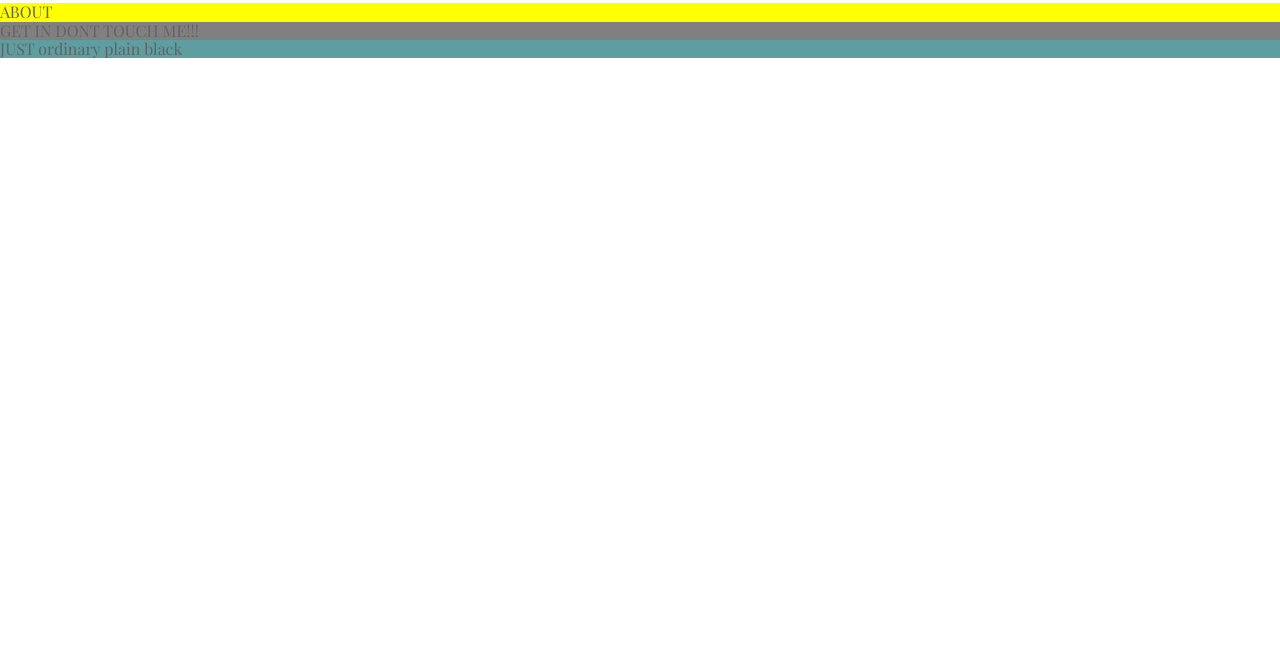
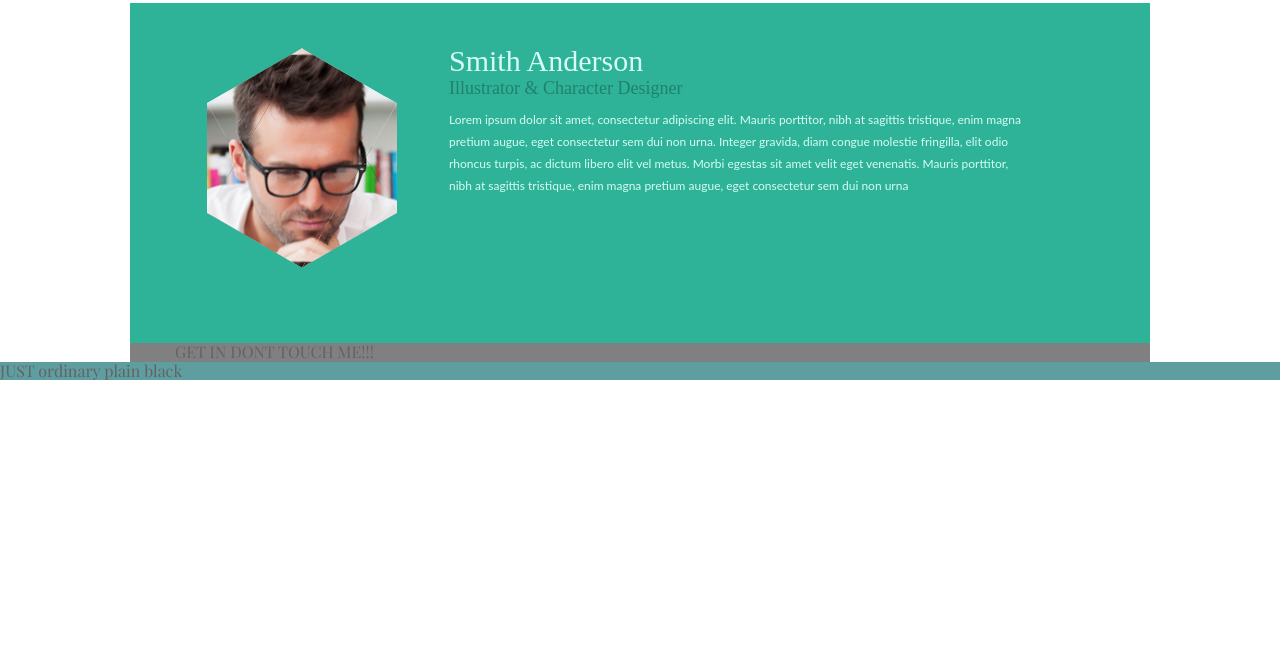
Before and after one commit to guylil/sprint2, a website: page index.html in a window 1280 px wide. Shown: the part 150-800 px from the top of the page. Drawn offline with nearby package versions, Linux system fonts and the light colour scheme; files that its build step writes are made by us from their sources.

Commit message:
changes in ABOUT section 201612061637

```diff
--- a/index.html
+++ b/index.html
@@ -23,8 +23,24 @@
         <section class=" section generator">
             <h2>Meme Generator</h2>
         </section>
-        <section class=" section about">ABOUT</section>
-        <section class=" section formGetInTouch">GET IN DONT TOUCH ME!!!</section>
+        <section class=" section about flex">
+            <div class="hexagon">
+                <div class="face1"></div>
+                <div class="face2"></div>
+                <!--<img src="assets/img/about.png" alt="About picture" class=" article-img hexagon"></img>-->
+            </div>
+
+            <div class="article">
+                <div class=" article-0title">Smith Anderson</div>
+                <div class=" article-1title">Illustrator &amp; Character Designer</div>
+                <div class=" article-text">Lorem ipsum dolor sit amet, consectetur adipiscing elit. Mauris porttitor, nibh at sagittis tristique, enim
+                    magna pretium augue, eget consectetur sem dui non urna. Integer gravida, diam congue molestie fringilla,
+                    elit odio rhoncus turpis, ac dictum libero elit vel metus. Morbi egestas sit amet velit eget venenatis.
+                    Mauris porttitor, nibh at sagittis tristique, enim magna pretium augue, eget consectetur sem dui non
+                    urna</div>
+            </div>
+        </section>
+        <section class=" section form-get-in-touch">GET IN DONT TOUCH ME!!!</section>
     </main>
     <footer class=" main-footer">JUST ordinary plain black</footer>
 
--- /dev/null
+++ b/scss/_hexagon.scss
@@ -0,0 +1,45 @@
+
+.hexagon{
+    margin: 100px auto;
+    width: 190px;
+    height: 110px;
+    position: relative;
+    background-image: url("../assets/img/about.png");
+    background-position: center center;
+    z-index: 1;
+}
+.hexagon .face1,
+.hexagon .face2 {
+  position: absolute;
+  top: 0;
+  left: 0;
+  width: 100%;
+  height: 100%;
+  overflow: hidden;
+  background: inherit;
+  z-index: -1;
+  /* Keeps borders smooth in webkit */
+  backface-visibility: hidden;
+}
+.hexagon .face1:before,
+.hexagon .face2:before {
+  content: '';
+  position: absolute;
+  width: 220px;
+  height: 220px;
+  background: inherit;
+}
+
+.hexagon .face1 { transform: rotate(60deg); }
+.hexagon .face1:before {
+  left: 0;
+  transform-origin: left top;
+  transform: rotate(-60deg) translate(-110px, 0);
+}
+
+.hexagon .face2 { transform: rotate(-60deg); }
+.hexagon .face2:before {
+  right: 0;
+  transform-origin: right top;
+  transform: rotate(60deg) translate(110px, 0);
+}
--- a/scss/_main-sections.scss
+++ b/scss/_main-sections.scss
@@ -1,4 +1,8 @@
 .section{
+    max-width: 1020px;
+    margin: auto;
+    padding-left: em(45px);
+    padding-right: em(100px);
 }
 
 .gallery{
@@ -10,8 +14,46 @@
 }
 
 .about{
-    background-color:yellow;
+    background-color: #2eb398;
+    height: 340px; //should be max-height
+    flex-wrap: wrap;
 }
-.formGetInTouch{
+.article{
+    font-family: "Maven Pro Regular";
+    font-weight: 400;
+    max-height: 340px;
+    flex-flow: column;
+    padding: 0 em(20px);
+}
+.article-0title{
+    margin-top: em(29px);
+    // max-height: rem(22px);
+    color: #d7fcf5;
+    font-size: rem(30px);
+    line-height: rem(5px);
+}
+.article-1title{
+    margin-top: em(13px);
+    // max-width: 249px;
+    max-height: rem(17px);
+    color: #20816d;
+    font-size: rem(18px);
+    line-height: rem(22px);
+}
+.article-text{
+    margin-top: em(20px);
+    max-width: 581px;
+    max-height: rem(76px);
+    color: #d7fcf5;
+    font-family: Lato;
+    font-size: rem(12px);
+    line-height: rem(22px);
+}
+.article-img{
+    width: 180px;
+    height: 206px;
+}
+
+.form-get-in-touch{
     background-color: grey;
 }
--- a/scss/style.scss
+++ b/scss/style.scss
@@ -11,3 +11,4 @@
 @import 'main-nav';
 @import 'main-footer';
 @import 'main-sections';
+@import 'hexagon'
```
Also changed, not shown: assets/img/about.png (added).
